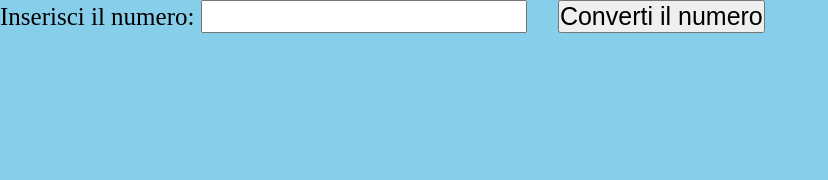
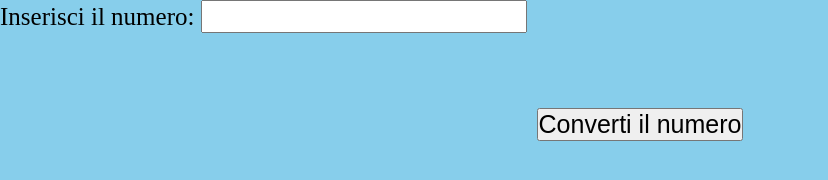
Before and after one commit to o-crii/Conversione-Binaria, a plain HTML site: page index.html in a window 1280 px wide. Shown: the whole page, without its empty margins (0-828 px from the left). Drawn offline with Linux system fonts and the light colour scheme.

Commit message:
da finire di mettere al centro l'input

```diff
--- a/index.html
+++ b/index.html
@@ -14,7 +14,10 @@
     <label for="Num">Inserisci il numero:</label>
 
     <input type="text" id="Num" />
-	<button id="Btn" onclick="AssNumero()">Converti il numero</button>
+    <div class="container">
+    	<button id="Btn" onclick="AssNumero()">Converti il numero</button>
+    </div>
+
 
     <p id="NumConv"></p>
 
--- a/static/css/style.css
+++ b/static/css/style.css
@@ -9,6 +9,18 @@ body{
   background-color: skyblue;
 }
 
-#Btn{
-  margin-left: 25px;
+#Labelp{
+  text-align: center;
 }
+
+.container{
+  margin-top: 75px;
+  display: flex;
+  justify-content: center;
+  align-content: center;
+}
+
+#NumConv{
+  text-align: center;
+  margin-top: 100px;
+}
```
